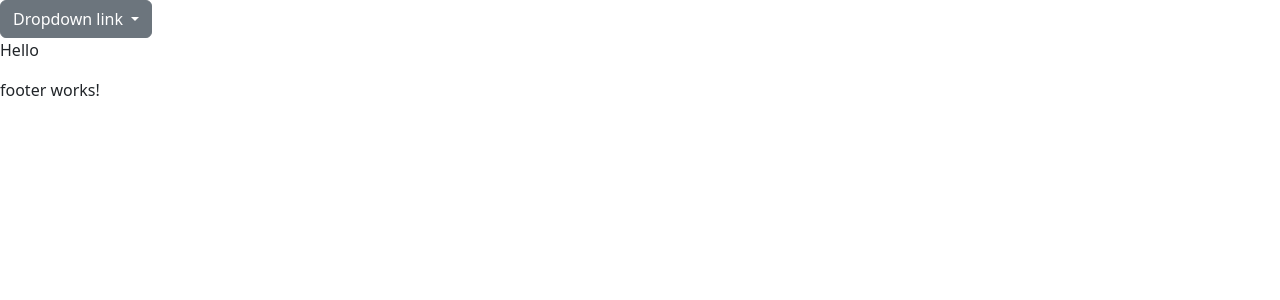
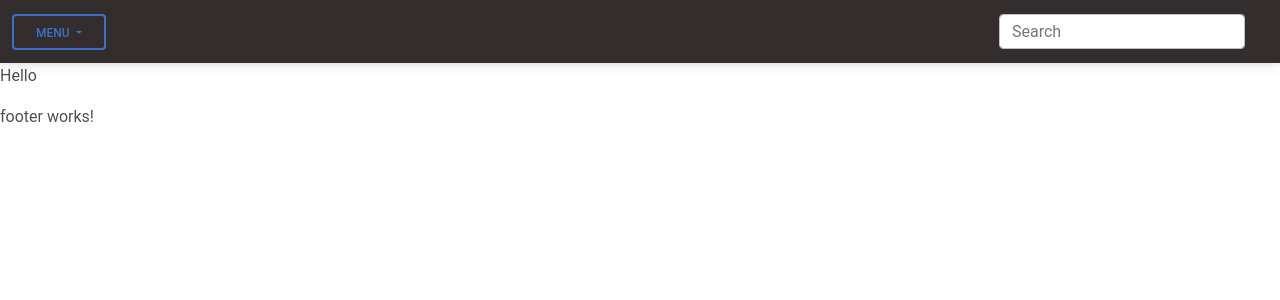
Before and after one commit to GuillaumeDebz/TB-Labo_Front-GuiDeb, an Angular app: page / in a window 1280 px wide. Shown: the top 300 px of the page. Built offline with nearby package versions, Linux system fonts and the light colour scheme.

Commit message:
ajout-db.json

```diff
--- a/angular.json
+++ b/angular.json
@@ -51,7 +51,11 @@
               "node_modules/bootstrap/dist/css/bootstrap.min.css",
               "src/styles.css"
             ],
-            "scripts": []
+            "scripts": [
+              "node_modules/bootstrap/dist/js/bootstrap.min.js",
+              "node_modules/jquery/dist/jquery.min.js",
+              "node_modules/popper.js/dist/popper.js"
+            ]
           },
           "configurations": {
             "production": {
--- a/package.json
+++ b/package.json
@@ -20,8 +20,11 @@
     "@angular/platform-browser-dynamic": "^14.2.0",
     "@angular/router": "^14.2.0",
     "@ng-bootstrap/ng-bootstrap": "^13.0.0",
-    "@popperjs/core": "^2.10.2",
+    "@popperjs/core": "^2.11.6",
     "bootstrap": "^5.2.2",
+    "jquery": "^3.6.1",
+    "mdb-ui-kit": "^5.0.0",
+    "popper.js": "^1.16.1",
     "rxjs": "~7.5.0",
     "tslib": "^2.3.0",
     "zone.js": "~0.11.4"
@@ -37,6 +40,7 @@
     "karma-coverage": "~2.2.0",
     "karma-jasmine": "~5.1.0",
     "karma-jasmine-html-reporter": "~2.0.0",
+    "popper": "^1.0.1",
     "typescript": "~4.7.2"
   }
 }
--- a/src/app/app-routing.module.ts
+++ b/src/app/app-routing.module.ts
@@ -1,12 +1,12 @@
 import { NgModule } from '@angular/core';
 import { RouterModule, Routes } from '@angular/router';
+import { NgbModule } from '@ng-bootstrap/ng-bootstrap';
 
 // Page 404 //
 import { Four0FourComponent } from './TechnoCoop/four0four/four0four.component';
 
 // Home, NavBar & Footer //
 import { HomeComponent } from './home/home.component';
-import { FooterComponent } from './shared/footer/footer.component';
 
 
 const routes: Routes = [
--- a/src/app/app.component.html
+++ b/src/app/app.component.html
@@ -4,4 +4,4 @@
     <p>Hello</p>
 
 
-<app-footer></app-footer>
+ <app-footer></app-footer>
--- a/src/app/app.component.ts
+++ b/src/app/app.component.ts
@@ -7,4 +7,10 @@ import { Component } from '@angular/core';
 })
 export class AppComponent {
   title = 'LaboAngularGDE';
+
+  constructor() {
+  }
+
+
+
 }
--- a/src/app/app.module.ts
+++ b/src/app/app.module.ts
@@ -9,6 +9,7 @@ import { NavbarComponent } from './shared/navbar/navbar.component';
 import { FooterComponent } from './shared/footer/footer.component';
 import { HomeComponent } from './home/home.component';
 import { NgbModule } from '@ng-bootstrap/ng-bootstrap';
+
 
 @NgModule({
   declarations: [
@@ -22,7 +23,7 @@ import { NgbModule } from '@ng-bootstrap/ng-bootstrap';
   imports: [
     BrowserModule,
     AppRoutingModule,
-    NgbModule
+    NgbModule,
   ],
   providers: [],
   bootstrap: [AppComponent]
--- a/src/app/shared/navbar/navbar.component.html
+++ b/src/app/shared/navbar/navbar.component.html
@@ -9,17 +9,55 @@
 </head>
 
 <body>
-  <div class="dropdown">
-    <a class="btn btn-secondary dropdown-toggle" href="#" role="button" data-bs-toggle="dropdown" aria-expanded="false">
-      Dropdown link
-    </a>
 
-    <ul class="dropdown-menu">
-      <li><a class="dropdown-item" href="#">Action</a></li>
-      <li><a class="dropdown-item" href="#">Another action</a></li>
-      <li><a class="dropdown-item" href="#">Something else here</a></li>
-    </ul>
-  </div>
+  <nav class="navbar navbar-dark bg-dark">
+    <div class="container-fluid">
+
+      <a class="navbar-brand">
+
+        <div class="row">
+          <div class="col">
+            <div ngbDropdown class="d-inline-block">
+              <button type="button" class="btn btn-outline-primary" id="dropdownBasic1" ngbDropdownToggle> Menu </button>
+              <div ngbDropdownMenu aria-labelledby="dropdownBasic1">
+                <button ngbDropdownItem>Action - 1</button>
+                <button ngbDropdownItem>Another Action</button>
+                <button ngbDropdownItem>Something else is here</button>
+              </div>
+            </div>
+          </div>
+        </div>
+      </a>
+
+      <form class="d-flex input-group w-auto">
+        <input
+          type="search"
+          class="form-control rounded"
+          placeholder="Search"
+          aria-label="Search"
+          aria-describedby="search-addon"
+        />
+        <span class="input-group-text border-0" id="search-addon">
+          <i class="fas fa-search"></i>
+        </span>
+      </form>
+    </div>
+  </nav>
+
+
+  <!-- <div class="row">
+    <div class="col">
+      <div ngbDropdown class="d-inline-block">
+        <button type="button" class="btn btn-outline-primary" id="dropdownBasic1" ngbDropdownToggle>Toggle dropdown</button>
+        <div ngbDropdownMenu aria-labelledby="dropdownBasic1">
+          <button ngbDropdownItem>Action - 1</button>
+          <button ngbDropdownItem>Another Action</button>
+          <button ngbDropdownItem>Something else is here</button>
+        </div>
+      </div>
+    </div>
+  </div> -->
+
 </body>
 
 </html>
--- a/src/styles.css
+++ b/src/styles.css
@@ -1,2 +1,3 @@
 /* You can add global styles to this file, and also import other style files */
 @import "~bootstrap/dist/css/bootstrap.css";
+@import "~mdb-ui-kit/css/mdb.min.css";
```
Also changed, not shown: JSONSERVER/Products.json (deleted, +0 -25 lines), JSONSERVER/TypesCoop.json (added, +24 -0 lines), JSONSERVER/TypesEvents.json (added, +24 -0 lines), src/app/home/home.component.html (line endings or trailing spaces), 1 other file (tests, documents, lock files or other folders).
